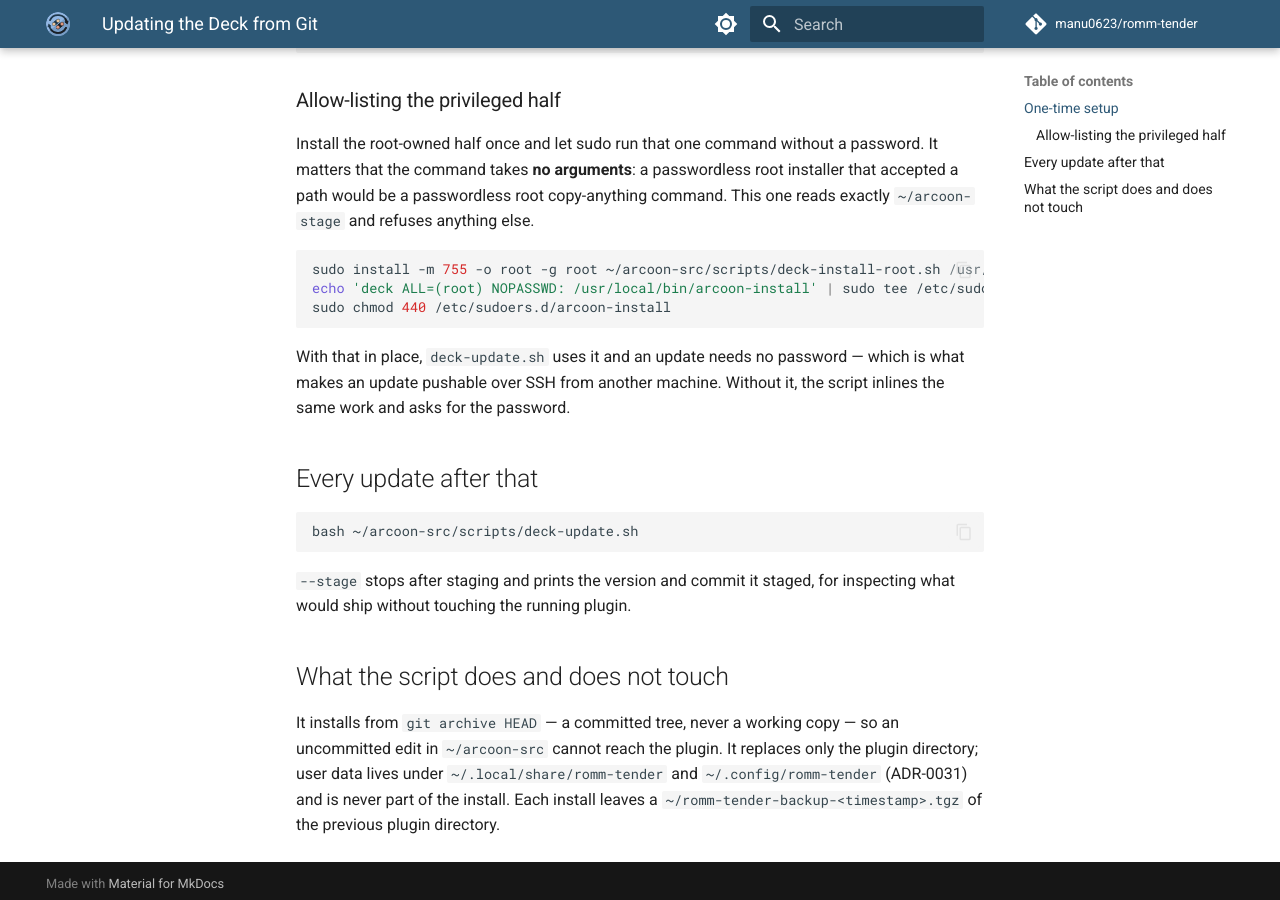
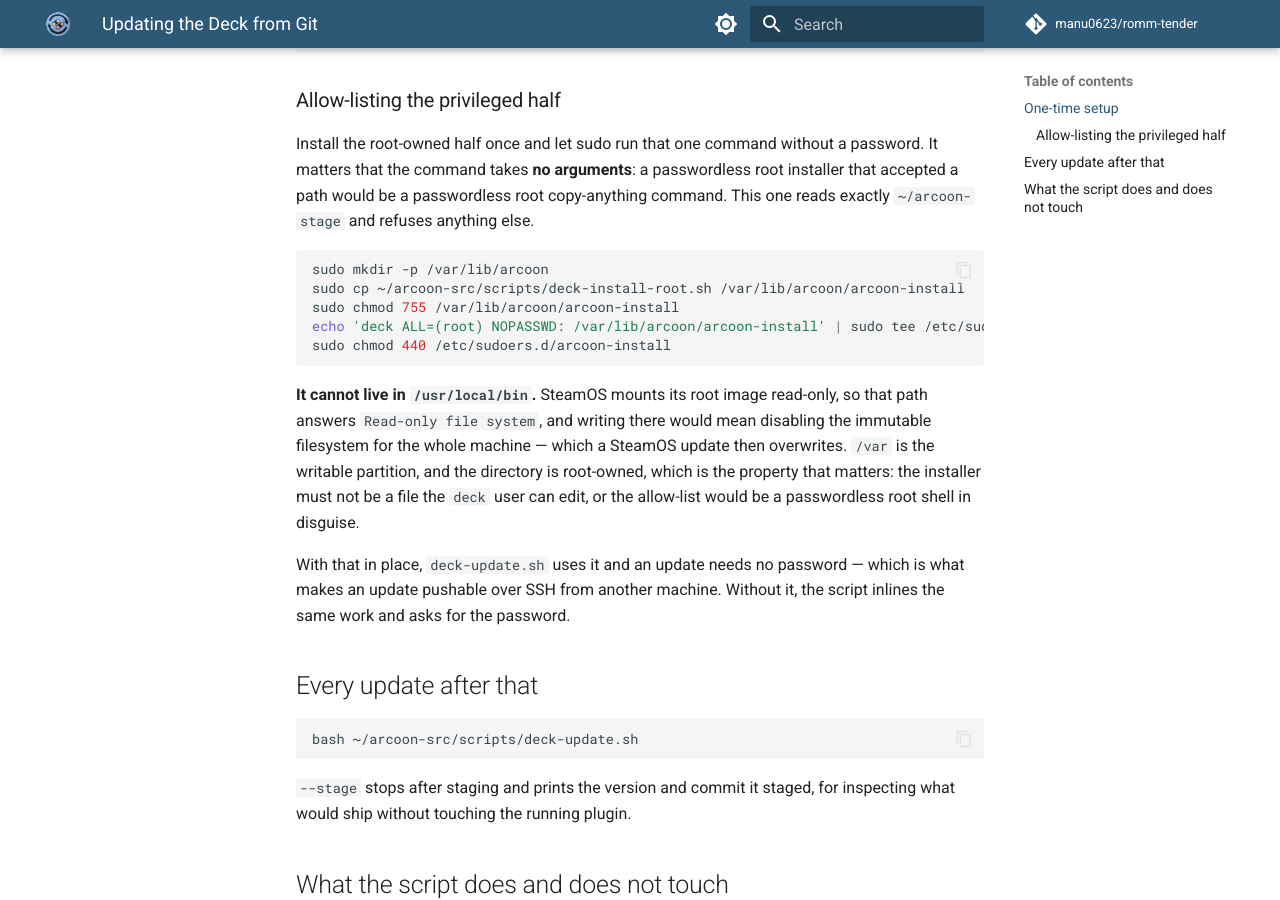
Before and after one commit to manu0623/arcoon-deck, an MkDocs documentation site: the page built from docs/contributing/deck-updates.md, in a window 1280 px wide and 900 px high, scrolled down 580 px. Built offline with MkDocs 1.6.1 and Material for MkDocs 9.7.7, drawn with Linux system fonts in a browser that asks for light colours; comment, search, counter and statistics services are not loaded.

Commit message:
Put the Deck installer on the writable partition
SteamOS mounts its root image read-only, so the copy into /usr/local/bin is
refused and the allow-list rule would point at nothing. /var/lib/arcoon is
writable, root-owned and survives an update; the updater looks there first and
keeps /usr/local/bin as a courtesy path for other systems.

🤖 Generated with Codebuff
Co-Authored-By: Codebuff <noreply@codebuff.com>

````diff
--- a/docs/contributing/deck-updates.md
+++ b/docs/contributing/deck-updates.md
@@ -28,10 +28,19 @@ a path would be a passwordless root copy-anything command. This one reads exactl
 `~/arcoon-stage` and refuses anything else.
 
 ```sh
-sudo install -m 755 -o root -g root ~/arcoon-src/scripts/deck-install-root.sh /usr/local/bin/arcoon-install
-echo 'deck ALL=(root) NOPASSWD: /usr/local/bin/arcoon-install' | sudo tee /etc/sudoers.d/arcoon-install
+sudo mkdir -p /var/lib/arcoon
+sudo cp ~/arcoon-src/scripts/deck-install-root.sh /var/lib/arcoon/arcoon-install
+sudo chmod 755 /var/lib/arcoon/arcoon-install
+echo 'deck ALL=(root) NOPASSWD: /var/lib/arcoon/arcoon-install' | sudo tee /etc/sudoers.d/arcoon-install
 sudo chmod 440 /etc/sudoers.d/arcoon-install
 ```
+
+**It cannot live in `/usr/local/bin`.** SteamOS mounts its root image read-only, so that
+path answers `Read-only file system`, and writing there would mean disabling the immutable
+filesystem for the whole machine — which a SteamOS update then overwrites. `/var` is the
+writable partition, and the directory is root-owned, which is the property that matters: the
+installer must not be a file the `deck` user can edit, or the allow-list would be a
+passwordless root shell in disguise.
 
 With that in place, `deck-update.sh` uses it and an update needs no password — which is what
 makes an update pushable over SSH from another machine. Without it, the script inlines the
````
Also changed, not shown: 1 other file.
